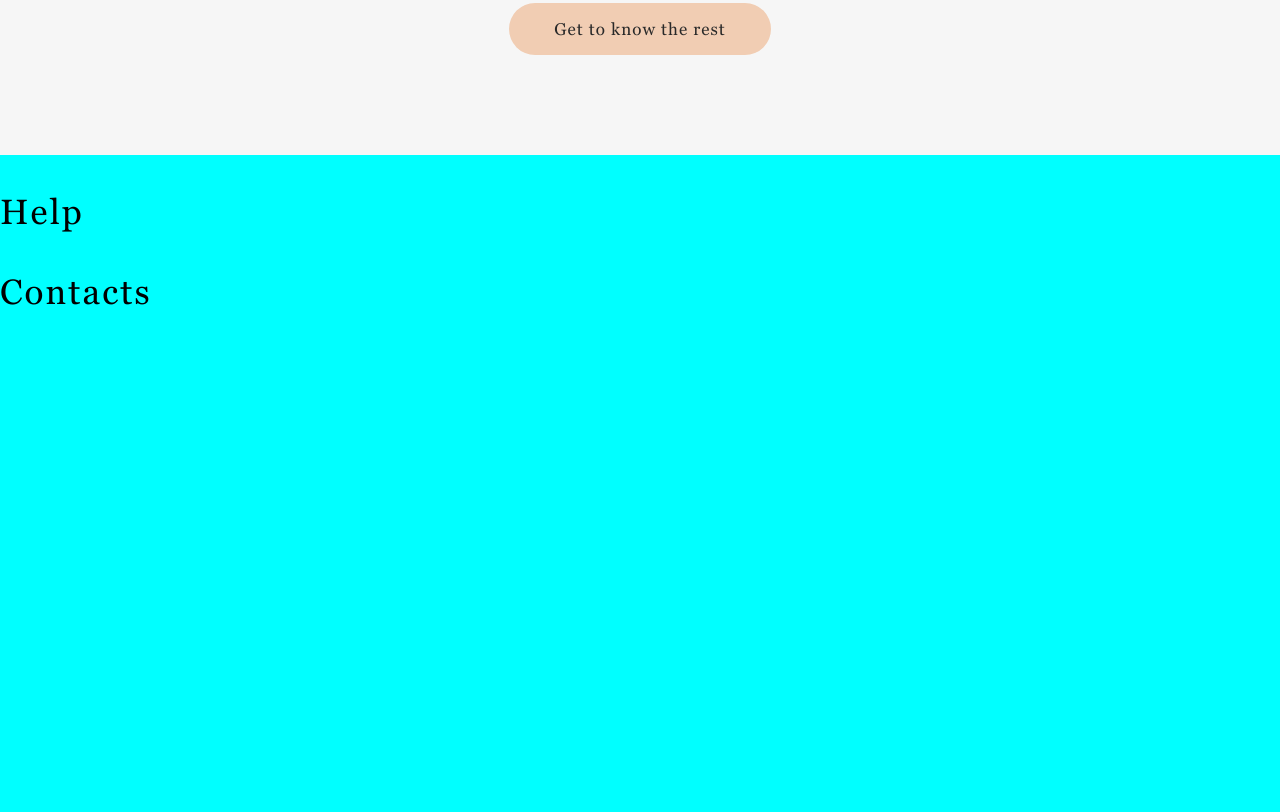
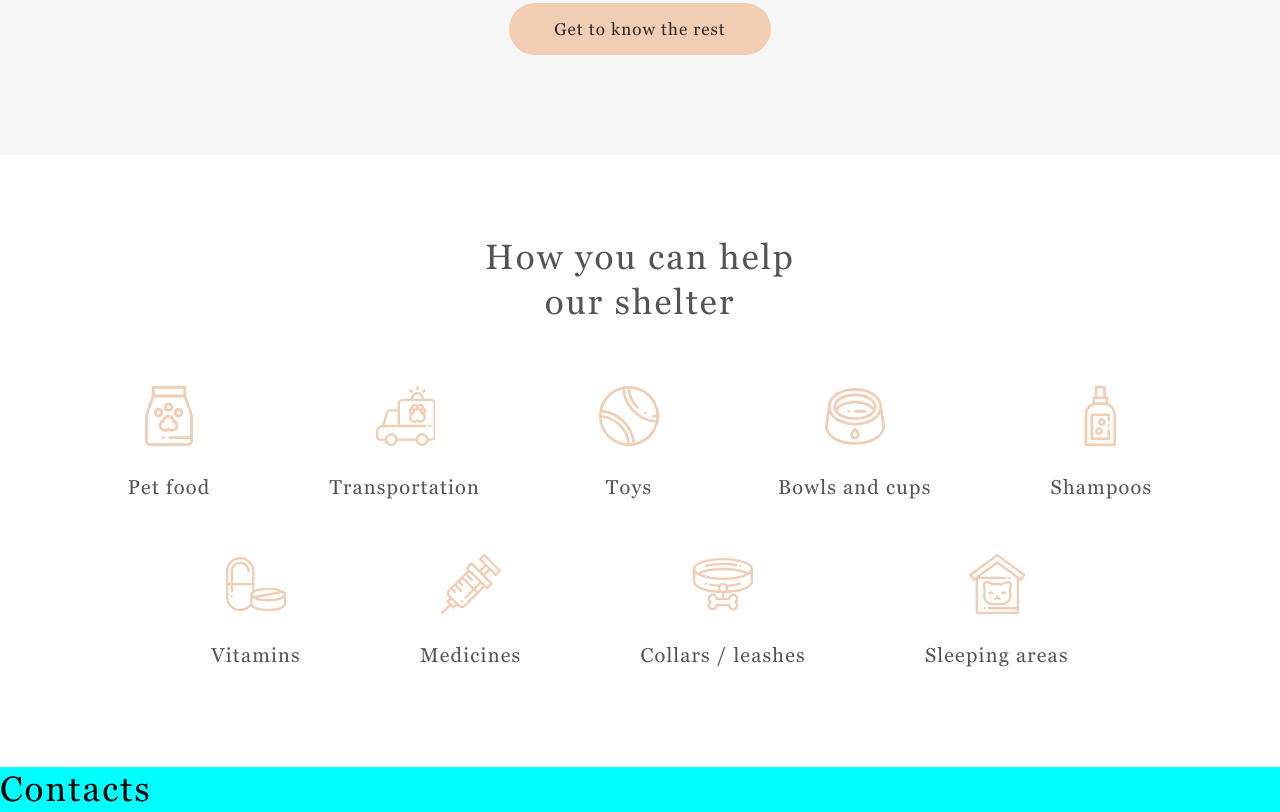
Before and after one commit to freennnn/RSJSFE, a website: page shelter/index.html in a window 1280 px wide. Shown: the part 2219-3031 px from the top of the page. Before the commit the page ends 2570 px from the top, so only its background shows below. Drawn offline with Linux system fonts and the light colour scheme.

Commit message:
feat: help section added

```diff
--- a/shelter/index.html
+++ b/shelter/index.html
@@ -93,8 +93,50 @@
             </div>
         </section>
         <section class="help" id="help">
-            <div>
-                <h3>Help</h3>
+            <div class="content-wrapper help__wrapper">
+                <div class="help-content">
+                    <h3 class="help-content__title">How you can help<br/>our shelter</h3>
+                    <div class="help-content__help-list">
+                        <div class="help-list">
+                            <div class="help-list__item">
+                                <icon class="help-icon help-icon_pet-food"></icon>
+                                <h4 class="help-list__item__title">Pet food</h4>
+                            </div>
+                            <div class="help-list__item">
+                                <icon class="help-icon help-icon_transportation"></icon>
+                                <h4  class="help-list__item__title">Transportation</h4>
+                            </div>
+                            <div class="help-list__item">
+                                <icon class="help-icon help-icon_toys"></icon>
+                                <h4  class="help-list__item__title">Toys</h4>
+                            </div>
+                            <div class="help-list__item">
+                                <icon class="help-icon help-icon_bowls"></icon>
+                                <h4 class="help-list__item__title">Bowls and cups</h4>
+                            </div>
+                            <div class="help-list__item">
+                                <icon class="help-icon help-icon_shampoos"></icon>
+                                <h4 class="help-list__item__title">Shampoos</h4>
+                            </div>
+                            <div class="help-list__item">
+                                <icon class="help-icon help-icon_vitamins"></icon>
+                                <h4 class="help-list__item__title">Vitamins</h4>
+                            </div>
+                            <div class="help-list__item">
+                                <icon class="help-icon help-icon_medicines"></icon>
+                                <h4 class="help-list__item__title">Medicines</h4>
+                            </div>
+                            <div class="help-list__item">
+                                <icon class="help-icon help-icon_collars"></icon>
+                                <h4 class="help-list__item__title">Collars &#47; leashes</h4>
+                            </div>
+                            <div class="help-list__item">
+                                <icon class="help-icon help-icon_sleeping"></icon>
+                                <h4 class="help-list__item__title">Sleeping areas</h4>
+                            </div>
+                        </div>
+                    </div>
+                </div>
             </div>
         </section>
         <section class="contacts" id = "contacts">
--- a/shelter/src/sass/base/_base.scss
+++ b/shelter/src/sass/base/_base.scss
@@ -21,8 +21,18 @@ body {
 
 h2 {
     @extend %h2;
+    margin-block-end: 0;
+    margin-block-start: 0;
 }
 
 h3 {
     @extend %h3;
+    margin-block-end: 0;
+    margin-block-start: 0;
 }
+
+h4 {
+    @extend %h4;
+    margin-block-end: 0;
+    margin-block-start: 0;
+}
--- a/shelter/src/sass/components/_buttons.scss
+++ b/shelter/src/sass/components/_buttons.scss
@@ -31,7 +31,7 @@
  .navigation-button {
     width: 52px;
     height: 52px;
-   border-radius: 100px;
+    border-radius: 100px;
     border-width: 2px;
     border-style: solid;
     border-color: $color-primary;
--- /dev/null
+++ b/shelter/src/sass/sections/_help.scss
@@ -0,0 +1,73 @@
+.help {
+    background-color: $color-light-xl;
+}
+.help-content {
+    padding: 80px 40px 100px 40px;
+    // background-color: yellowgreen;
+
+    &__title {
+        margin: 0;
+        text-align: center;
+        //@extend %h3;
+        color: $color-dark-l;
+    }
+    &__help-list {
+        padding: 60px 87px 0px 87px;
+    }
+}
+
+.help-list {
+    //background-color: yellow;
+    display: flex;
+    flex-wrap: wrap;
+    column-gap: 119px;
+    row-gap: 55px;
+    justify-content: center;
+}
+
+.help-list__item {
+    display: flex;
+    flex-direction: column;
+    //background-color: greenyellow;
+}
+
+.help-list__item__title {
+    text-align: center;
+    margin: 30px 0 0 0;
+    color: $color-dark-l;
+}
+
+.help-icon {
+    display: inline-block;
+    margin: auto;
+    cursor: pointer;
+    width: 60px ;
+    height: 60px;
+    &_pet-food {
+        background-image: url("../assets/images/icons/help/icon-pet-food.svg");
+    }
+    &_transportation {
+        background-image: url("../assets/images/icons/help/icon-transportation.svg");
+    }
+    &_toys {
+        background-image: url("../assets/images/icons/help/icon-toys.svg");
+    }
+    &_bowls {
+        background-image: url("../assets/images/icons/help/icon-bowls-and-cups.svg");
+    }
+    &_shampoos {
+        background-image: url("../assets/images/icons/help/icon-shampoos.svg");
+    }
+    &_vitamins{
+        background-image: url("../assets/images/icons/help/icon-vitamins.svg");
+    }
+    &_medicines {
+        background-image: url("../assets/images/icons/help/icon-medicines.svg");
+    }
+    &_collars {
+        background-image: url("../assets/images/icons/help/icon-collars-leashes.svg");
+    }
+    &_sleeping {
+        background-image: url("../assets/images/icons/help/icon-sleeping-area.svg");
+    }
+}
--- a/shelter/src/sass/style.scss
+++ b/shelter/src/sass/style.scss
@@ -15,3 +15,4 @@
 @import "sections/start.scss";
 @import "sections/about.scss";
 @import "sections/pets.scss";
+@import "sections/help.scss";
```
Also changed, not shown: shelter/src/assets/images/icons/help/icon-bowls-and-cups.svg (added), shelter/src/assets/images/icons/help/icon-collars-leashes.svg (added), shelter/src/assets/images/icons/help/icon-medicines.svg (added), shelter/src/assets/images/icons/help/icon-pet-food.svg (added), shelter/src/assets/images/icons/help/icon-shampoos.svg (added), shelter/src/assets/images/icons/help/icon-sleeping-area.svg (added), shelter/src/assets/images/icons/help/icon-toys.svg (added), shelter/src/assets/images/icons/help/icon-transportation.svg (added), shelter/src/assets/images/icons/help/icon-vitamins.svg (added), shelter/src/sass/sections/_about.scss (renamed from shelter/src/sass/sections/about.scss), shelter/src/sass/sections/_pets.scss (renamed from shelter/src/sass/sections/pets.scss), shelter/src/sass/sections/_start.scss (renamed from shelter/src/sass/sections/start.scss), shelter/src/sass/style.css, 1 other file.
